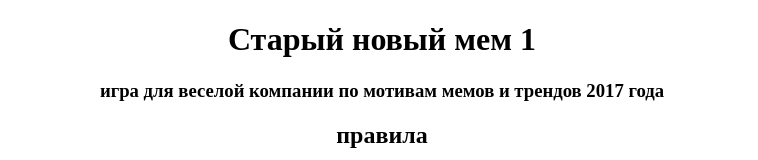
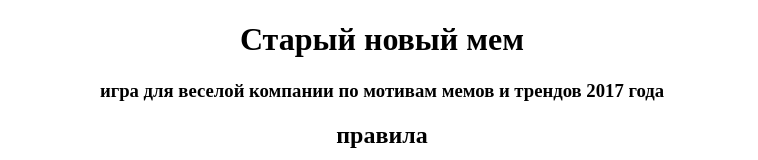
Before and after one commit to max75025/max75025.github.io, a plain HTML site: page index.html in a window 1280 px wide. Shown: the top 160 px of the page, without its empty margins (258-1016 px from the left). Drawn offline with Linux system fonts and the light colour scheme.

Commit message:
Update index.html

```diff
--- a/index.html
+++ b/index.html
@@ -10,7 +10,7 @@
 
 <body>
     <div id="main" class="main">
-        <h1>Старый новый мем 1</h1>
+        <h1>Старый новый мем </h1>
         <h3>игра для веселой компании по мотивам мемов и трендов 2017 года</h3>
         <h2>правила</h2>
         <p>участники по очереди получают карточки, читают вслух, что там написано, и выполняют задание</p>
```
